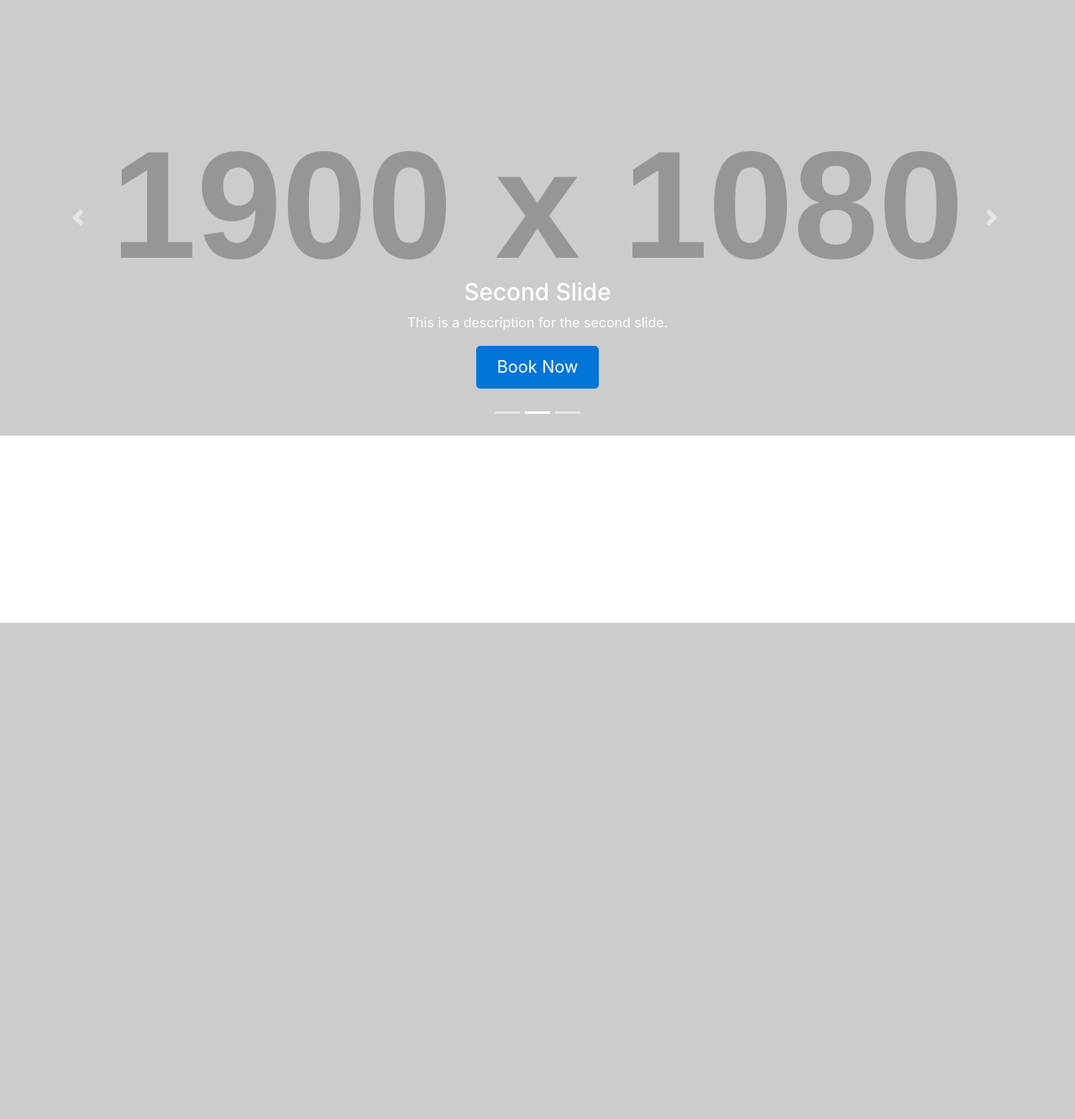
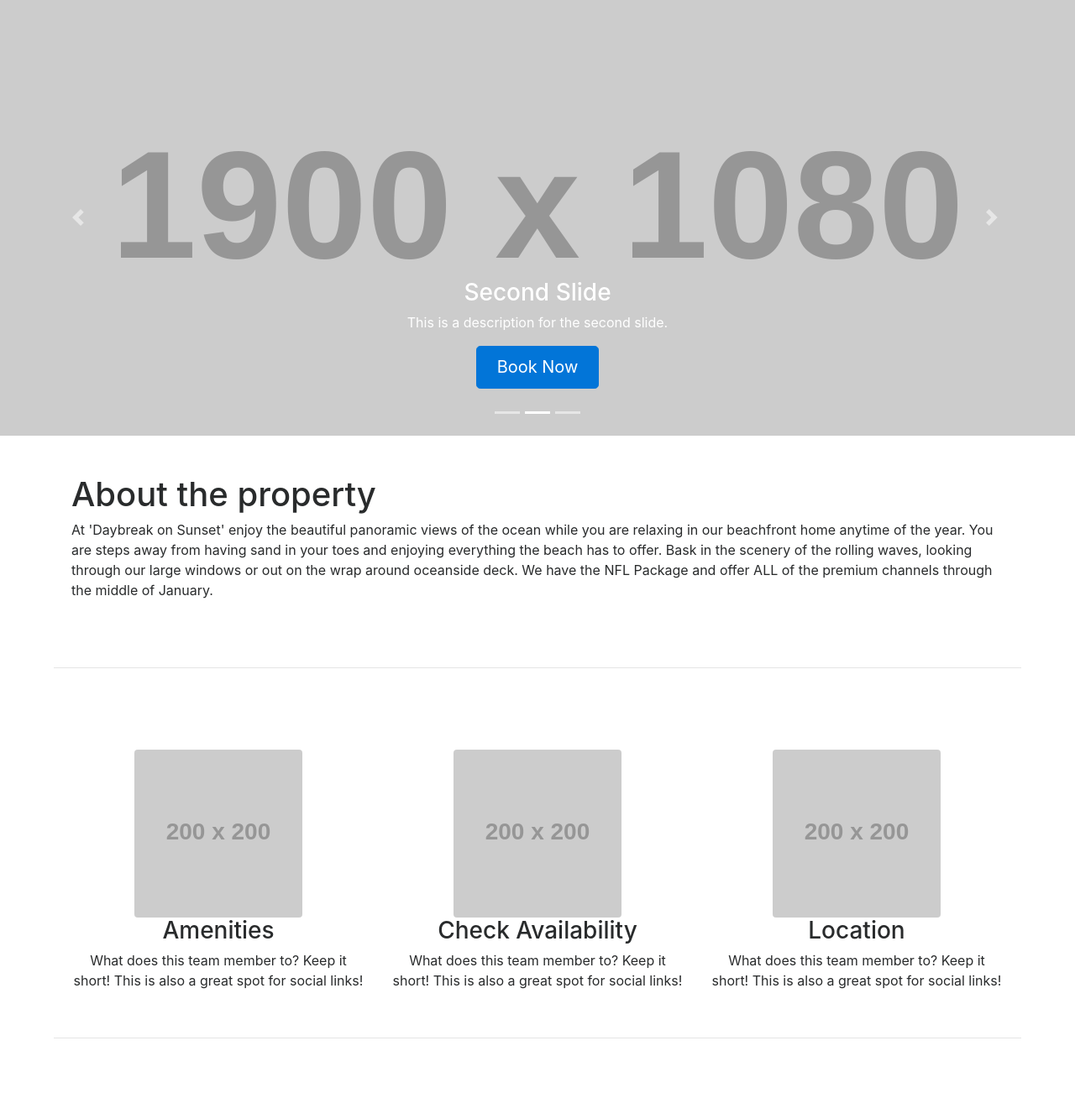
Before and after one commit to famavott/django-vacation-rental, a Django app: page / in a window 1280 px wide. Shown: the part 58-1391 px from the top of the page at 84% size. Before the commit the page ends 800 px from the top, so only its background shows below. Run offline with Django 3.2, Linux system fonts and the light colour scheme; grey boxes labelled with a size stand in for pictures from a placeholder-image service; some libraries are stand-ins or nearby versions.

Commit message:
Added more to frontend.

```diff
--- a/vacation_rental/vacation_rental/static/vacation_rental/style.css
+++ b/vacation_rental/vacation_rental/static/vacation_rental/style.css
@@ -1,4 +1,9 @@
 .book-btn {
     border-radius: 6px;
-    color: black;
+    color: black !important;
 }
+
+hr {
+    width: 90%;
+    margin-bottom: 6rem;
+}
--- a/vacation_rental/vacation_rental/templates/vacation_rental/base.html
+++ b/vacation_rental/vacation_rental/templates/vacation_rental/base.html
@@ -10,6 +10,7 @@
   <!-- Bootstrap CSS -->
   <link rel="stylesheet" href="https://maxcdn.bootstrapcdn.com/bootstrap/4.0.0-beta.3/css/bootstrap.min.css" integrity="sha384-Zug+QiDoJOrZ5t4lssLdxGhVrurbmBWopoEl+M6BdEfwnCJZtKxi1KgxUyJq13dy" crossorigin="anonymous">
   <link rel="stylesheet" href="static/vacation_rental/half-slider.css">
+  <link rel="stylesheet" href="static/vacation_rental/style.css">
 
   <title>Daybreak on Sunset</title>
 </head>
@@ -25,7 +26,6 @@
         <a class="nav-item nav-link" href="#">Amenities</a>
         <a class="nav-item nav-link" href="#">Contact Us</a>
         <a class="nav-item nav-link btn-warning book-btn" role="button" href="#">Book Now</a>
-        {# <button type="button nav-item nav-link" class="btn btn-outline-warning" href="#">Book Now</button> #}
       </div>
     </div>
   </div>
@@ -74,8 +74,50 @@
       </a>
   </div>
 </header>
+  <body>
 
-  <body>
+
+  <section class="py-5">
+      <div class="container">
+        <h1>About the property</h1>
+        <p>At 'Daybreak on Sunset' enjoy the beautiful panoramic views of the ocean while you are relaxing in our beachfront home anytime of the year. You are steps away from having sand in your toes and enjoying everything the beach has to offer. Bask in the scenery of the rolling waves, looking through our large windows or out on the wrap around oceanside deck. We have the NFL Package and offer ALL of the premium channels through the middle of January.</p>
+      </div>
+    </section>
+
+<hr>
+
+<div class="container">
+
+      <!-- Team Members Row -->
+      <div class="row">
+        <div class="col-lg-12">
+        </div>
+        <div class="col-lg-4 col-sm-6 text-center mb-4">
+          <img class="rounded img-fluid d-block mx-auto" src="http://placehold.it/200x200" alt="">
+          <h3>Amenities
+          </h3>
+          <p>What does this team member to? Keep it short! This is also a great spot for social links!</p>
+        </div>
+        <div class="col-lg-4 col-sm-6 text-center mb-4">
+          <img class="rounded img-fluid d-block mx-auto" src="http://placehold.it/200x200" alt="">
+          <h3>Check Availability
+          </h3>
+          <p>What does this team member to? Keep it short! This is also a great spot for social links!</p>
+        </div>
+        <div class="col-lg-4 col-sm-6 text-center mb-4">
+          <img class="rounded img-fluid d-block mx-auto" src="http://placehold.it/200x200" alt="">
+          <h3>Location
+          </h3>
+          <p>What does this team member to? Keep it short! This is also a great spot for social links!</p>
+        </div>
+      </div>
+
+    </div>
+
+
+<hr>
+
+
     <!-- Optional JavaScript -->
     <!-- jQuery first, then Popper.js, then Bootstrap JS -->
     <script src="https://code.jquery.com/jquery-3.2.1.slim.min.js" integrity="sha384-KJ3o2DKtIkvYIK3UENzmM7KCkRr/rE9/Qpg6aAZGJwFDMVNA/GpGFF93hXpG5KkN" crossorigin="anonymous"></script>
```
